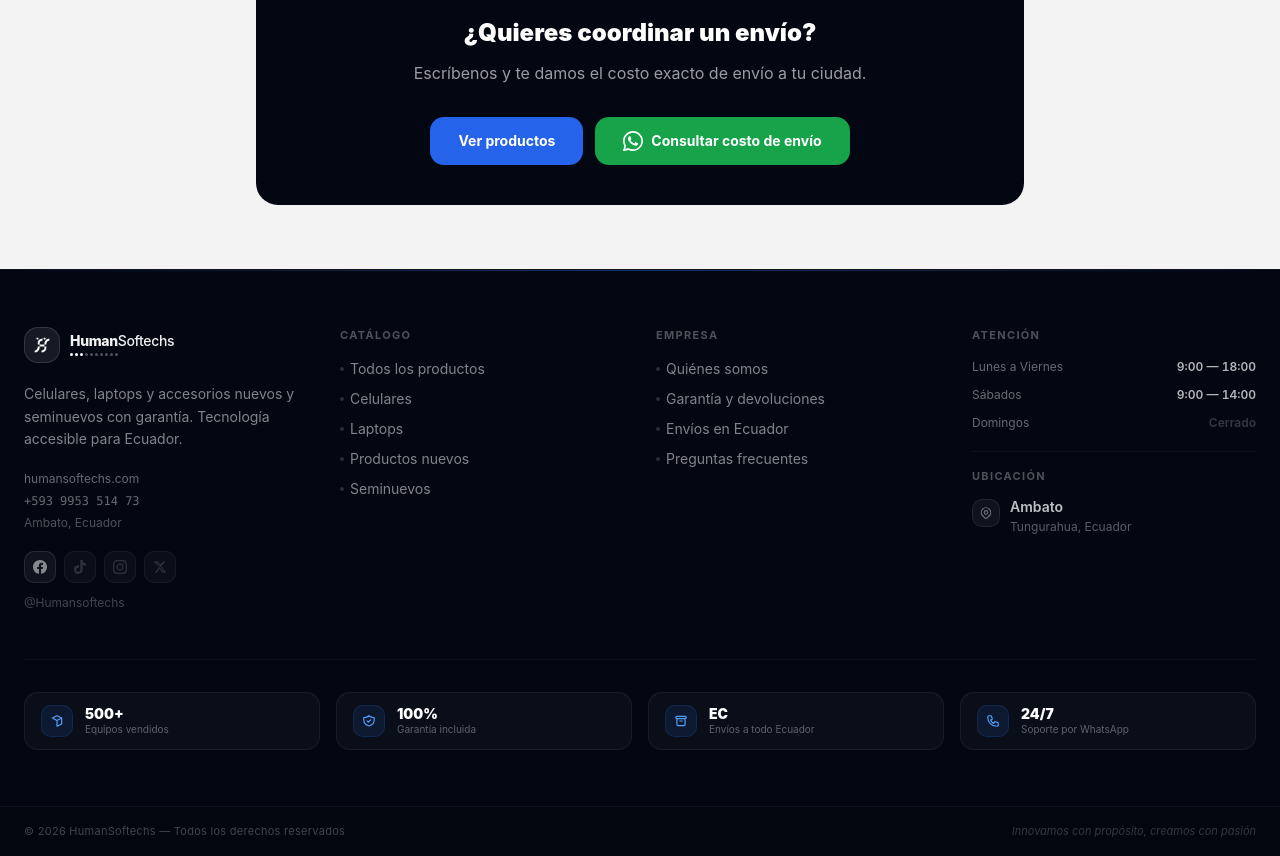
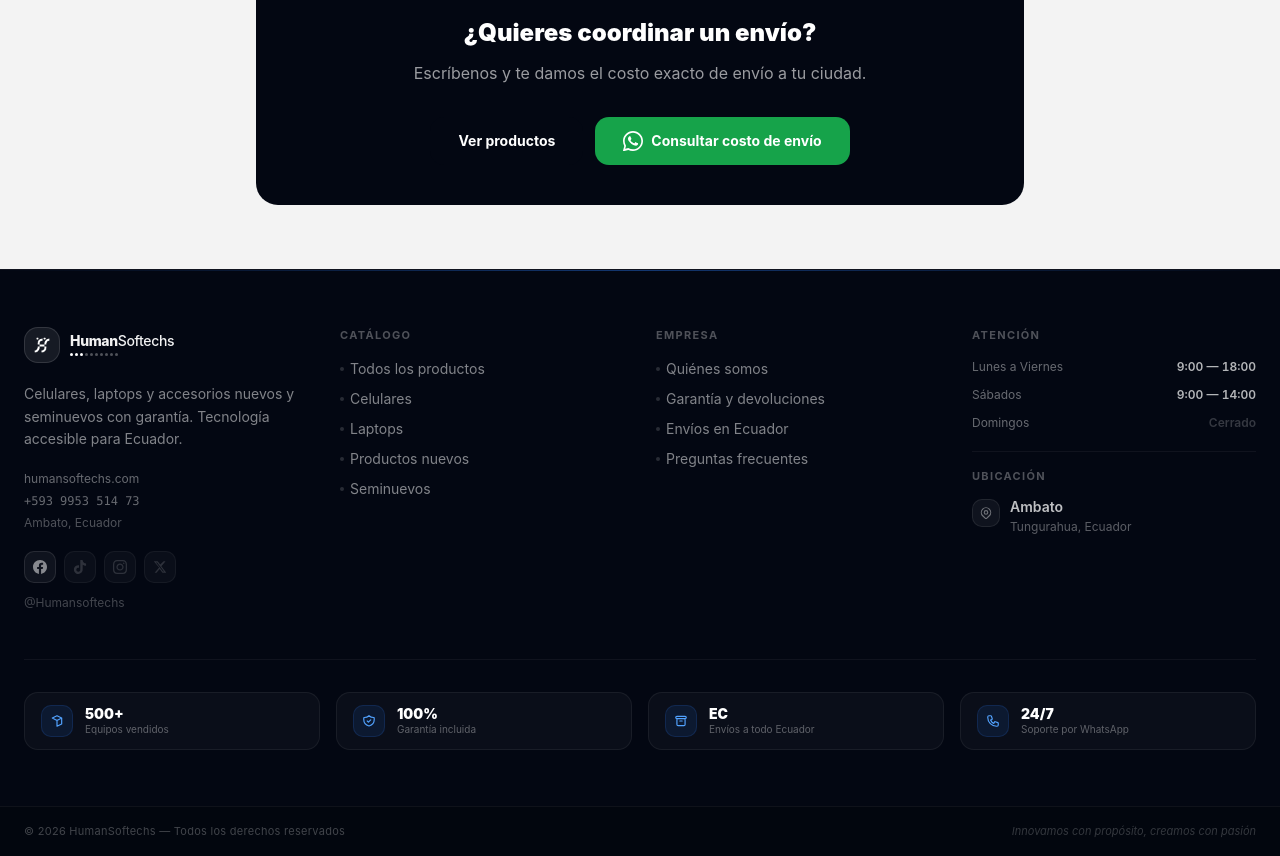
Before and after one commit to AndresViera881/humansoftech, a Next.js app in the folder app-web/: page /envios-ecuador in a window 1280 px wide. Shown: the part 2023-2879 px from the top of the page. Built offline with nearby package versions, Linux system fonts and the light colour scheme; no server answers.

Commit message:
Se modifica la pagina envios ecuador

```diff
--- a/app-web/app/envios-ecuador/page.tsx
+++ b/app-web/app/envios-ecuador/page.tsx
@@ -213,7 +213,7 @@ export default function EnviosPage() {
             <div className="flex items-center justify-center gap-3 flex-wrap">
               <button onClick={() => router.push('/')}
                 className="px-7 py-3.5 rounded-xl font-bold text-sm text-white hover:opacity-90 transition-all"
-                style={{ background: '#2563eb' }}>
+                style={{ background: '#030712' }}>
                 Ver productos
               </button>
               <a href={WA} target="_blank" rel="noopener noreferrer"
```
